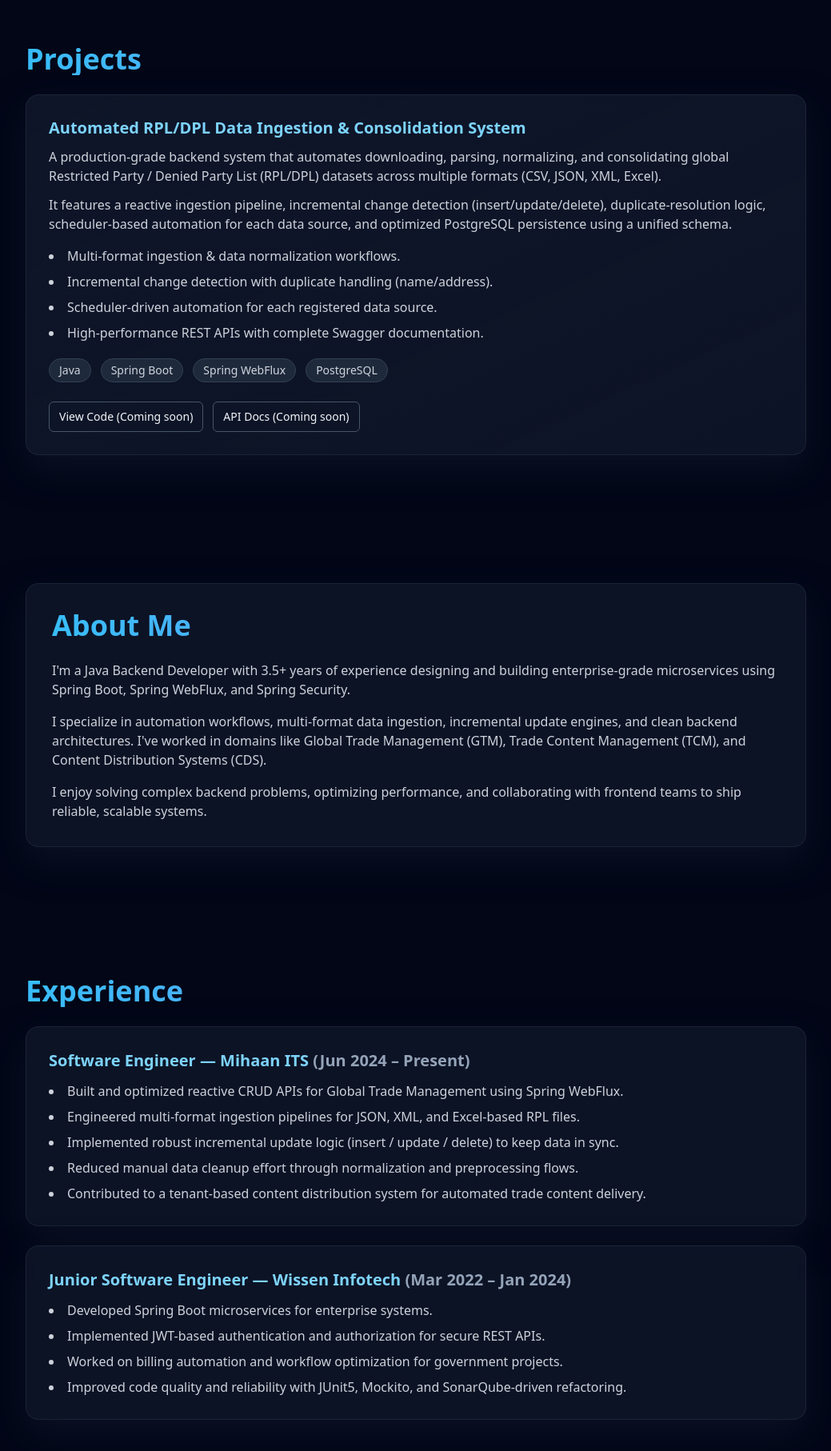
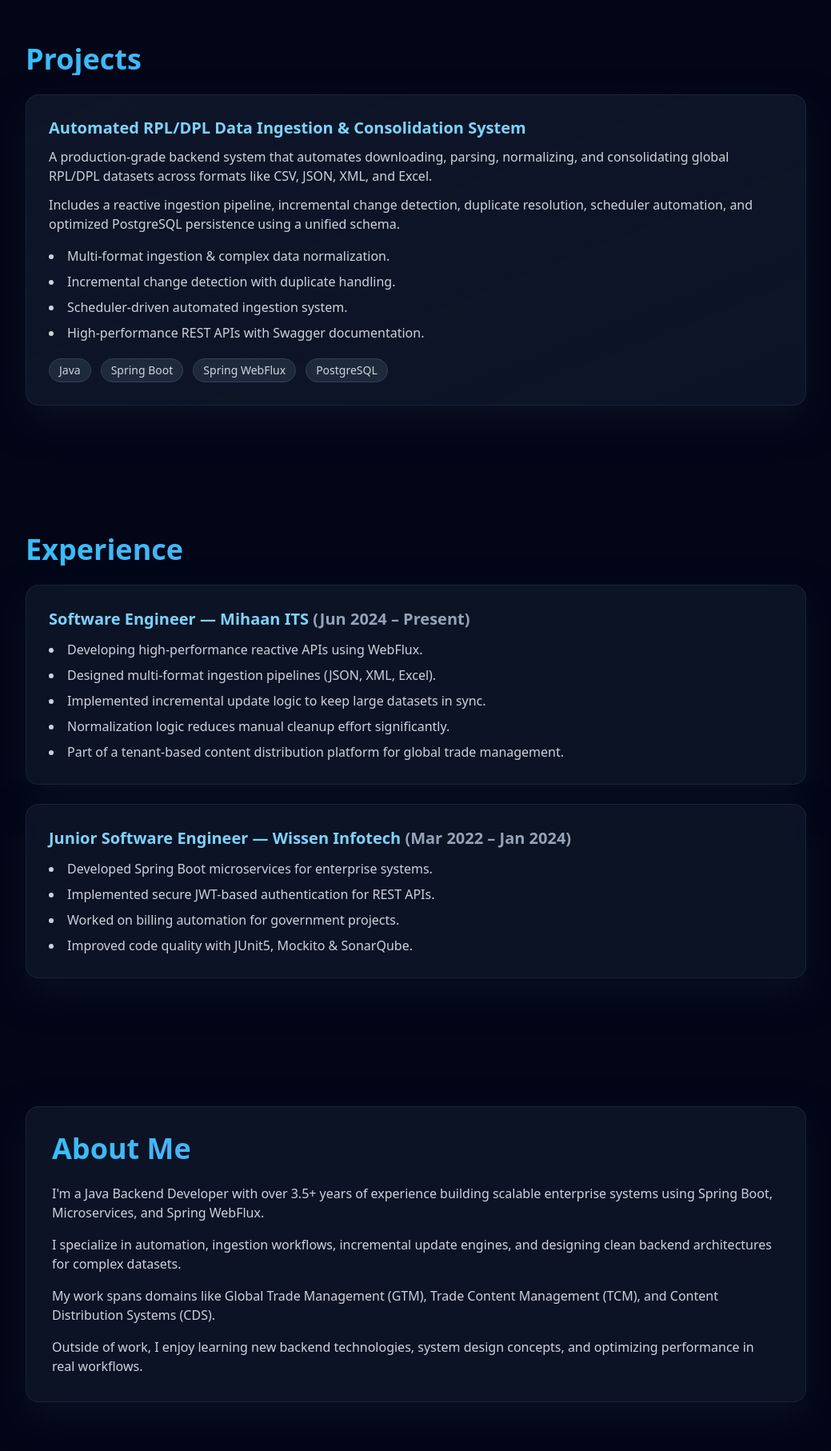
Before and after one commit to yashwanthks1/yashwanthks1.github.io, a Next.js app: page / in a window 1280 px wide. Shown: the part 926-2740 px from the top of the page at 80% size, without its empty margins (120-1159 px from the left). Built offline with nearby package versions, Linux system fonts and the light colour scheme.

Commit message:
simple chnages added...
simple chnages added...

```diff
--- a/src/app/page.tsx
+++ b/src/app/page.tsx
@@ -12,7 +12,10 @@ const fadeUp = {
 export default function HomePage() {
   return (
     <main>
-      {/* HERO */}
+      {/* ========================================================= */}
+      {/* 1. HERO SECTION */}
+      {/* ========================================================= */}
+
       <Section id="hero" className="pt-28 sm:pt-32">
         <motion.div
           variants={fadeUp}
@@ -28,18 +31,17 @@ export default function HomePage() {
           <h1 className="mt-4 text-4xl sm:text-5xl md:text-6xl font-bold tracking-tight">
             Hi, I&apos;m{" "}
             <span className="bg-gradient-to-r from-sky-400 to-indigo-400 bg-clip-text text-transparent">
-              Yashwanth KS
+              Yashwanth K S
             </span>{" "}
             👋
           </h1>
 
           <p className="mt-4 text-base sm:text-lg max-w-2xl mx-auto text-slate-300/90">
-            I design and build reliable, high-performance backend systems using{" "}
-            <span className="font-semibold text-sky-300">Java</span>,{" "}
+            I specialize in designing and building reliable, high-performance backend
+            systems using <span className="font-semibold text-sky-300">Java</span>,{" "}
             <span className="font-semibold text-sky-300">Spring Boot</span>,{" "}
-            <span className="font-semibold text-sky-300">Spring WebFlux</span>{" "}
-            and <span className="font-semibold text-sky-300">PostgreSQL</span>,
-            with a strong focus on automation, scalability, and clean
+            <span className="font-semibold text-sky-300">Spring WebFlux</span>,
+            and PostgreSQL — with a strong focus on scalability, automation, and clean
             architecture.
           </p>
 
@@ -60,7 +62,10 @@ export default function HomePage() {
         </motion.div>
       </Section>
 
-      {/* SKILLS (moved up) */}
+      {/* ========================================================= */}
+      {/* 2. SKILLS SECTION */}
+      {/* ========================================================= */}
+
       <Section id="skills">
         <motion.div
           variants={fadeUp}
@@ -70,12 +75,13 @@ export default function HomePage() {
           transition={{ duration: 0.6 }}
         >
           <h2 className="section-title">Skills</h2>
+
           <div className="grid grid-cols-2 sm:grid-cols-3 md:grid-cols-4 gap-3">
             {skills.map((skill) => (
               <motion.div
                 key={skill}
                 whileHover={{ scale: 1.06, y: -2 }}
-                className="card border border-slate-800/80 bg-gradient-to-br from-slate-900/80 to-slate-900/40 px-3 py-2 text-sm sm:text-[0.9rem] text-center"
+                className="card border border-slate-800/80 bg-slate-900/40 px-3 py-2 text-sm sm:text-[0.9rem] text-center"
               >
                 {skill}
               </motion.div>
@@ -84,7 +90,10 @@ export default function HomePage() {
         </motion.div>
       </Section>
 
-      {/* PROJECTS (visual style) */}
+      {/* ========================================================= */}
+      {/* 3. PROJECTS SECTION */}
+      {/* ========================================================= */}
+
       <Section id="projects">
         <motion.div
           variants={fadeUp}
@@ -92,43 +101,37 @@ export default function HomePage() {
           whileInView="visible"
           viewport={{ once: true, amount: 0.4 }}
           transition={{ duration: 0.6 }}
-          className="space-y-6"
         >
           <h2 className="section-title">Projects</h2>
 
-          {/* PROJECT CARD — CLEAN VERSION WITHOUT IMAGE */}
+          {/* PROJECT CARD */}
           <motion.div
             whileHover={{ y: -4, scale: 1.01 }}
             className="card p-6 sm:p-7 rounded-xl border border-slate-800 bg-gradient-to-br from-slate-900/60 to-slate-900/30 shadow-lg shadow-black/30"
           >
-
             <h3 className="text-xl font-semibold text-sky-300 leading-tight">
               Automated RPL/DPL Data Ingestion &amp; Consolidation System
             </h3>
 
             <p className="mt-3 text-sm sm:text-base text-slate-200/90">
               A production-grade backend system that automates downloading, parsing,
-              normalizing, and consolidating global Restricted Party / Denied Party List
-              (RPL/DPL) datasets across multiple formats (CSV, JSON, XML, Excel).
+              normalizing, and consolidating global RPL/DPL datasets across formats
+              like CSV, JSON, XML, and Excel.
             </p>
 
             <p className="mt-3 text-sm sm:text-base text-slate-200/90">
-              It features a reactive ingestion pipeline, incremental change detection
-              (insert/update/delete), duplicate-resolution logic, scheduler-based
-              automation for each data source, and optimized PostgreSQL persistence
-              using a unified schema.
+              Includes a reactive ingestion pipeline, incremental change detection,
+              duplicate resolution, scheduler automation, and optimized PostgreSQL
+              persistence using a unified schema.
             </p>
 
             <ul className="mt-4 space-y-2 text-sm sm:text-base text-slate-200/90 list-disc list-inside">
-              <li>Multi-format ingestion & data normalization workflows.</li>
-              <li>
-                Incremental change detection with duplicate handling (name/address).
-              </li>
-              <li>Scheduler-driven automation for each registered data source.</li>
-              <li>High-performance REST APIs with complete Swagger documentation.</li>
+              <li>Multi-format ingestion & complex data normalization.</li>
+              <li>Incremental change detection with duplicate handling.</li>
+              <li>Scheduler-driven automated ingestion system.</li>
+              <li>High-performance REST APIs with Swagger documentation.</li>
             </ul>
 
-            {/* Tech badges */}
             <div className="mt-5 flex flex-wrap gap-3 text-xs sm:text-sm">
               {["Java", "Spring Boot", "Spring WebFlux", "PostgreSQL"].map((tech) => (
                 <span
@@ -139,61 +142,14 @@ export default function HomePage() {
                 </span>
               ))}
             </div>
-
-            {/* Buttons (optional) */}
-            <div className="mt-6 flex flex-wrap gap-3 text-xs sm:text-sm">
-              <a
-                href="#"
-                className="rounded-md border border-slate-600 px-3 py-2 text-slate-100 hover:border-sky-400 hover:text-sky-300 transition"
-              >
-                View Code (Coming soon)
-              </a>
-              <a
-                href="#"
-                className="rounded-md border border-slate-600 px-3 py-2 text-slate-100 hover:border-sky-400 hover:text-sky-300 transition"
-              >
-                API Docs (Coming soon)
-              </a>
-            </div>
           </motion.div>
-
         </motion.div>
       </Section>
 
-      {/* ABOUT (moved after projects) */}
-      <Section id="about">
-        <motion.div
-          variants={fadeUp}
-          initial="hidden"
-          whileInView="visible"
-          viewport={{ once: true, amount: 0.4 }}
-          transition={{ duration: 0.6 }}
-          className="card p-6 sm:p-8"
-        >
-          <h2 className="section-title">About Me</h2>
-          <div className="space-y-4 text-slate-200/90 text-sm sm:text-base leading-relaxed">
-            <p>
-              I&apos;m a Java Backend Developer with 3.5+ years of experience
-              designing and building enterprise-grade microservices using Spring
-              Boot, Spring WebFlux, and Spring Security.
-            </p>
-            <p>
-              I specialize in automation workflows, multi-format data ingestion,
-              incremental update engines, and clean backend architectures.
-              I&apos;ve worked in domains like Global Trade Management (GTM),
-              Trade Content Management (TCM), and Content Distribution Systems
-              (CDS).
-            </p>
-            <p>
-              I enjoy solving complex backend problems, optimizing performance,
-              and collaborating with frontend teams to ship reliable, scalable
-              systems.
-            </p>
-          </div>
-        </motion.div>
-      </Section>
+      {/* ========================================================= */}
+      {/* 4. EXPERIENCE SECTION */}
+      {/* ========================================================= */}
 
-      {/* EXPERIENCE */}
       <Section id="experience">
         <motion.div
           variants={fadeUp}
@@ -205,60 +161,89 @@ export default function HomePage() {
         >
           <h2 className="section-title">Experience</h2>
 
+          {/* JOB 1 */}
           <div className="card p-6 sm:p-7">
             <h3 className="text-xl font-semibold text-sky-300">
               Software Engineer — Mihaan ITS{" "}
               <span className="text-slate-400">(Jun 2024 – Present)</span>
             </h3>
+
             <ul className="mt-3 space-y-2 text-sm sm:text-base text-slate-200/90 list-disc list-inside">
+              <li>Developing high-performance reactive APIs using WebFlux.</li>
+              <li>Designed multi-format ingestion pipelines (JSON, XML, Excel).</li>
               <li>
-                Built and optimized reactive CRUD APIs for Global Trade
-                Management using Spring WebFlux.
+                Implemented incremental update logic to keep large datasets in sync.
               </li>
+              <li>Normalization logic reduces manual cleanup effort significantly.</li>
               <li>
-                Engineered multi-format ingestion pipelines for JSON, XML, and
-                Excel-based RPL files.
-              </li>
-              <li>
-                Implemented robust incremental update logic (insert / update /
-                delete) to keep data in sync.
-              </li>
-              <li>
-                Reduced manual data cleanup effort through normalization and
-                preprocessing flows.
-              </li>
-              <li>
-                Contributed to a tenant-based content distribution system for
-                automated trade content delivery.
+                Part of a tenant-based content distribution platform for global trade
+                management.
               </li>
             </ul>
           </div>
 
+          {/* JOB 2 */}
           <div className="card p-6 sm:p-7">
             <h3 className="text-xl font-semibold text-sky-300">
               Junior Software Engineer — Wissen Infotech{" "}
               <span className="text-slate-400">(Mar 2022 – Jan 2024)</span>
             </h3>
+
             <ul className="mt-3 space-y-2 text-sm sm:text-base text-slate-200/90 list-disc list-inside">
               <li>Developed Spring Boot microservices for enterprise systems.</li>
-              <li>
-                Implemented JWT-based authentication and authorization for
-                secure REST APIs.
-              </li>
-              <li>
-                Worked on billing automation and workflow optimization for
-                government projects.
-              </li>
-              <li>
-                Improved code quality and reliability with JUnit5, Mockito, and
-                SonarQube-driven refactoring.
-              </li>
+              <li>Implemented secure JWT-based authentication for REST APIs.</li>
+              <li>Worked on billing automation for government projects.</li>
+              <li>Improved code quality with JUnit5, Mockito & SonarQube.</li>
             </ul>
           </div>
         </motion.div>
       </Section>
 
-      {/* CONTACT – slightly improved layout */}
+      {/* ========================================================= */}
+      {/* 5. ABOUT SECTION */}
+      {/* ========================================================= */}
+
+      <Section id="about">
+        <motion.div
+          variants={fadeUp}
+          initial="hidden"
+          whileInView="visible"
+          viewport={{ once: true, amount: 0.4 }}
+          transition={{ duration: 0.6 }}
+          className="card p-6 sm:p-8"
+        >
+          <h2 className="section-title">About Me</h2>
+
+          <div className="space-y-4 text-slate-200/90 text-sm sm:text-base leading-relaxed">
+            <p>
+              I&apos;m a Java Backend Developer with over 3.5+ years of experience
+              building scalable enterprise systems using Spring Boot, Microservices,
+              and Spring WebFlux.
+            </p>
+
+            <p>
+              I specialize in automation, ingestion workflows, incremental update
+              engines, and designing clean backend architectures for complex
+              datasets.
+            </p>
+
+            <p>
+              My work spans domains like Global Trade Management (GTM), Trade
+              Content Management (TCM), and Content Distribution Systems (CDS).
+            </p>
+
+            <p>
+              Outside of work, I enjoy learning new backend technologies, system
+              design concepts, and optimizing performance in real workflows.
+            </p>
+          </div>
+        </motion.div>
+      </Section>
+
+      {/* ========================================================= */}
+      {/* 6. CONTACT SECTION */}
+      {/* ========================================================= */}
+
       <Section id="contact">
         <motion.div
           variants={fadeUp}
@@ -269,27 +254,26 @@ export default function HomePage() {
           className="card p-6 sm:p-7"
         >
           <h2 className="section-title">Contact</h2>
+
           <div className="space-y-3 text-sm sm:text-base">
-
             <p>
               📞 Phone:{" "}
               <a
                 className="text-sky-300 hover:text-sky-400"
-                href="tel:+916361435240"
+                href="tel:+917019198836"
               >
-                +91 63614 35240
+                +91 70191 98836
               </a>
             </p>
 
             <p>
               📧 Email:{" "}
               <a
+                className="text-sky-300 hover:text-sky-400"
                 href="mailto:yashwanthks574@gmail.com"
-                className="text-sky-300 hover:text-sky-400"
               >
                 yashwanthks574@gmail.com
               </a>
-
             </p>
 
             <p>
@@ -317,13 +301,11 @@ export default function HomePage() {
             </p>
 
             <p className="text-slate-400 text-sm mt-4">📍 Bangalore, India</p>
-
           </div>
-
         </motion.div>
 
         <p className="mt-8 mb-10 text-center text-xs text-slate-500">
-          Designed &amp; Built by Yashwanth K S · {new Date().getFullYear()}
+          Designed & Built by Yashwanth K S · {new Date().getFullYear()}
         </p>
       </Section>
     </main>
```
